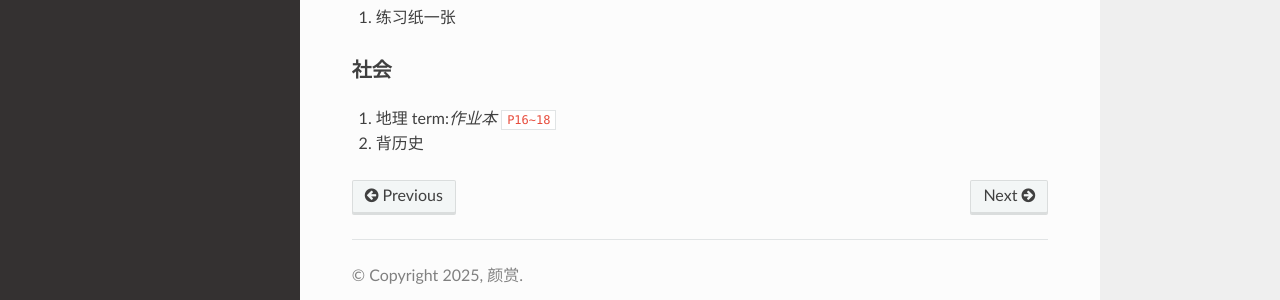
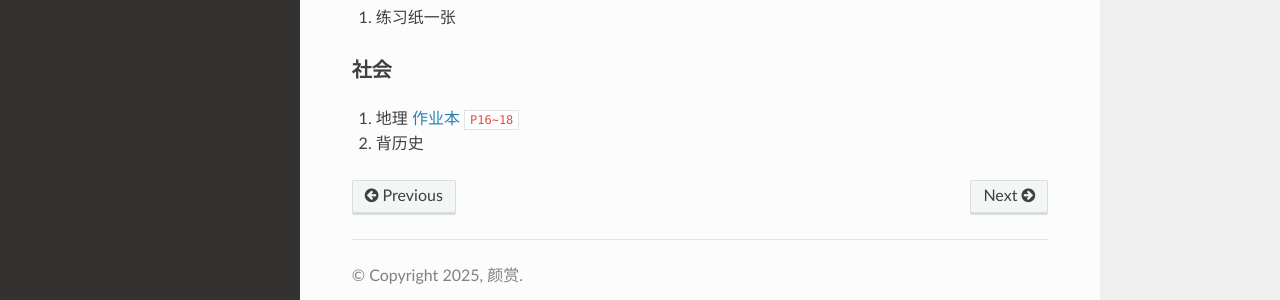
Before and after one commit to Sail-in-1024/2403-Homework, a Sphinx documentation site: the page built from docs/source/homework-25.03.07.rst, in a window 1280 px wide and 1117 px high. Shown: the part 772-1072 px from the top of the window. Built offline with Sphinx 7.4.7 and the Read the Docs theme 3.1.0, drawn with Linux system fonts in a browser that asks for light colours.

Commit message:
更新 homework-25.03.07.rst
修正错误的role

```diff
--- a/docs/source/homework-25.03.07.rst
+++ b/docs/source/homework-25.03.07.rst
@@ -36,5 +36,5 @@
 社会
 ----
 
-#. 地理 term:`作业本` ``P16~18``
+#. 地理 :term:`作业本` ``P16~18``
 #. 背历史
```
